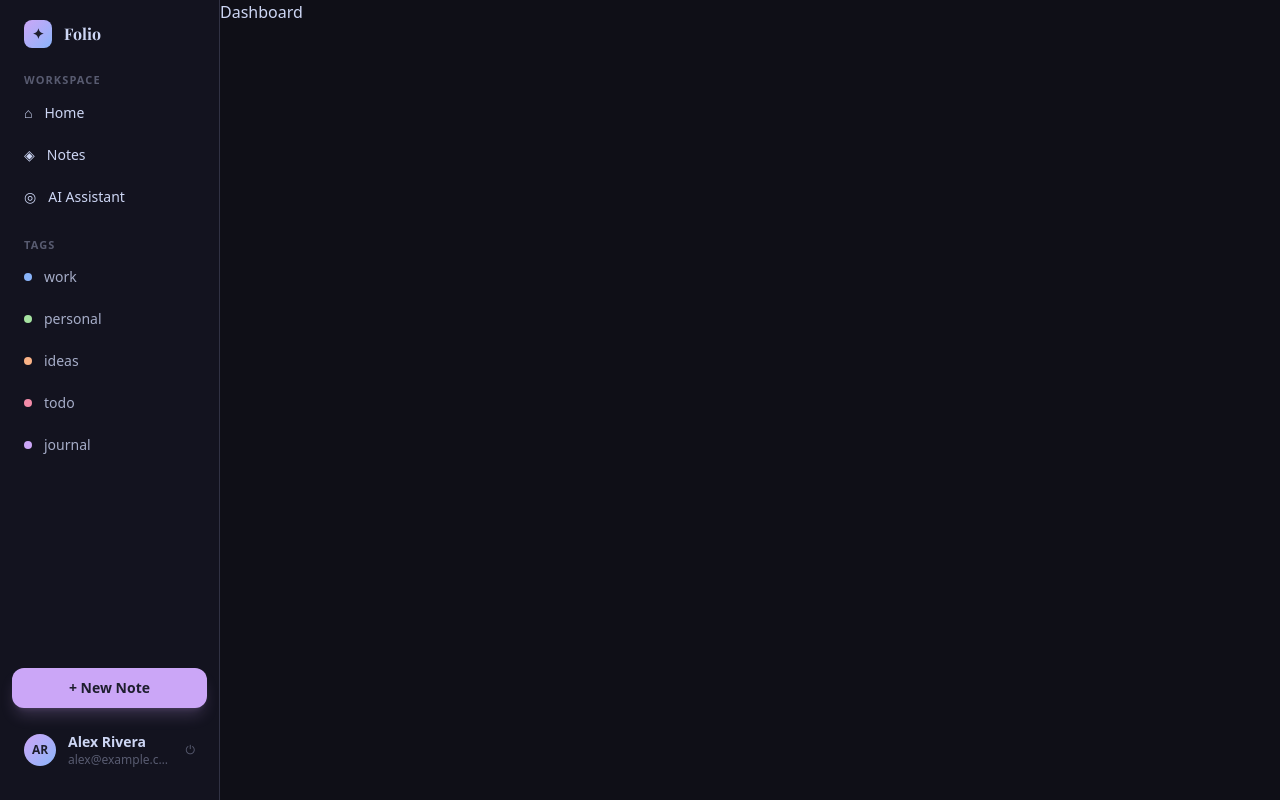
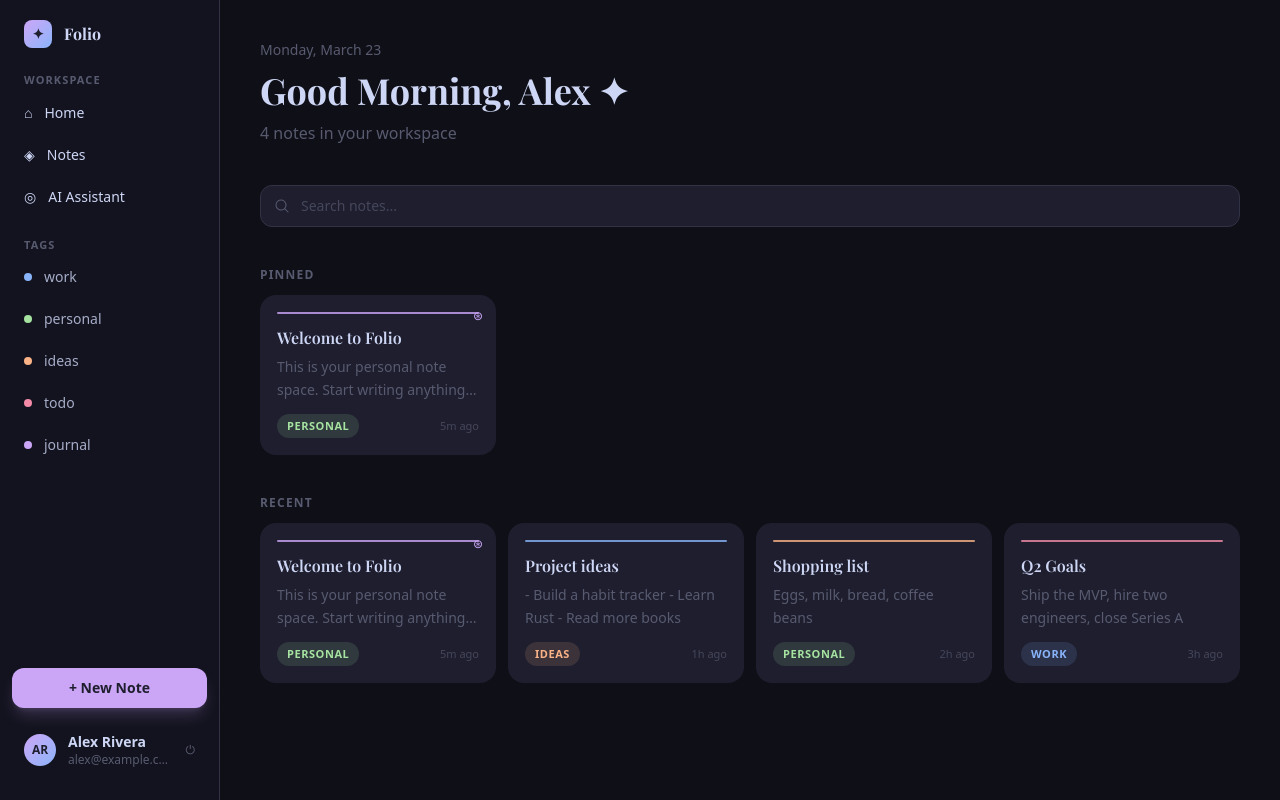
Before and after one commit to parvathy07r/Folio, a Next.js app: page /dashboard in a window 1280 px wide. Built offline with nearby package versions, Linux system fonts and the light colour scheme; a web font is replaced by a local one.

Commit message:
feat: add dashboard home page with note cards, search, pinned and recent sections

```diff
--- a/src/app/dashboard/page.tsx
+++ b/src/app/dashboard/page.tsx
@@ -1,5 +1,81 @@
-export default function DashboardPage() {
+"use client";
+
+import { getDate, getGreeting } from "@/utils";
+import { useState } from "react";
+import NoteCard from "@/components/noteCard";
+import { MOCK_NOTES } from "@/data/constants";
+
+export default function HomePage() {
+  const [search, setSearch] = useState("");
+  const pinnedNotes = MOCK_NOTES.filter((n) => n.pinned);
+  const recentNotes = [...MOCK_NOTES]
+    .sort(
+      (a, b) =>
+        new Date(b.updatedAt).getTime() - new Date(a.updatedAt).getTime(),
+    )
+    .slice(0, 4);
+
   return (
-    <div>Dashboard</div>
+    <div className="min-h-screen p-10 overflow-y-auto">
+      {/* header */}
+      <div className="mb-10">
+        <p className="text-subtle text-sm mb-2">{getDate()}</p>
+        {/* note: dynamically rende the user name  */}
+        <h1 className="font-playfair text-4xl font-bold text-text leading-tight">
+          {getGreeting()}, Alex ✦
+        </h1>
+        <p className="text-subtle text-base mt-2">
+          {MOCK_NOTES.length} notes in your workspace
+        </p>
+      </div>
+
+      {/* search */}
+      <div className="relative mb-10">
+        <svg
+          xmlns="http://www.w3.org/2000/svg"
+          viewBox="0 0 24 24"
+          fill="currentColor"
+          className="absolute w-4 h-4 top-1/2 -translate-y-1/2 left-3.5 text-subtle"
+        >
+          <path
+            fillRule="evenodd"
+            clipRule="evenodd"
+            d="M10.5 3.75a6.75 6.75 0 1 0 0 13.5 6.75 6.75 0 0 0 0-13.5ZM2.25 10.5a8.25 8.25 0 1 1 14.59 5.28l4.69 4.69a.75.75 0 1 1-1.06 1.06l-4.69-4.69A8.25 8.25 0 0 1 2.25 10.5Z"
+          />
+        </svg>
+        <input
+          className="w-full bg-card border border-border rounded-xl pl-10 pr-4 py-2.5 text-text text-sm placeholder:text-muted focus:outline-none focus:border-purple transition-colors"
+          placeholder="Search notes..."
+          value={search}
+          onChange={(e) => setSearch(e.target.value)}
+        />
+      </div>
+
+      {/* pinned */}
+      {pinnedNotes.length > 0 && (
+        <div className="mb-10">
+          <p className="text-xs font-bold tracking-widest text-subtle uppercase mb-3">
+            Pinned
+          </p>
+          <div className="grid grid-cols-[repeat(auto-fill,minmax(200px,1fr))] gap-3">
+            {pinnedNotes.map((note) => (
+              <NoteCard key={note.id} note={note} />
+            ))}
+          </div>
+        </div>
+      )}
+
+      {/* recent */}
+      <div>
+        <p className="text-xs font-bold tracking-widest text-subtle uppercase mb-3">
+          Recent
+        </p>
+        <div className="grid grid-cols-[repeat(auto-fill,minmax(200px,1fr))] gap-3">
+          {recentNotes.map((note) => (
+            <NoteCard key={note.id} note={note} />
+          ))}
+        </div>
+      </div>
+    </div>
   );
 }
--- /dev/null
+++ b/src/components/noteCard.tsx
@@ -0,0 +1,42 @@
+import { timeAgo } from "@/utils";
+import { Note } from "@/types";
+import { NOTE_ACCENT_COLORS, TAG_COLORS } from "@/data/constants";
+
+export default function NoteCard({ note }: { note: Note }) {
+  const accent = NOTE_ACCENT_COLORS[note.color] ?? NOTE_ACCENT_COLORS[0];
+  const tagColor = TAG_COLORS[note.tag] ?? "#cba6f7";
+
+  return (
+    <div className="bg-card border border-transparent hover:border-border rounded-2xl p-4 cursor-pointer transition-all hover:-translate-y-0.5 hover:shadow-xl relative overflow-hidden">
+      {/* Accent bar */}
+      <div
+        className="h-0.5 rounded-full mb-3 opacity-80"
+        style={{ background: accent }}
+      />
+      {/* Title */}
+      <p className="text-text font-playfair font-semibold text-base mb-1.5 truncate">
+        {note.title}
+      </p>
+      {/* Content preview */}
+      <p className="text-subtle text-sm leading-relaxed mb-3 line-clamp-2">
+        {note.content || "Empty note"}
+      </p>
+      {/* Footer */}
+      <div className="flex items-center justify-between">
+        <span
+          className="text-[11px] font-semibold uppercase tracking-wider px-2.5 py-1 rounded-full"
+          style={{ background: `${tagColor}22`, color: tagColor }}
+        >
+          {note.tag}
+        </span>
+        <span className="text-[11px] text-muted">
+          {timeAgo(note.updatedAt)}
+        </span>
+      </div>
+      {/* Pin indicator */}
+      {note.pinned && (
+        <span className="absolute top-3 right-3 text-purple text-xs">⊛</span>
+      )}
+    </div>
+  );
+}
--- /dev/null
+++ b/src/data/constants.ts
@@ -0,0 +1,66 @@
+import { Note } from "@/types";
+
+export const TAG_COLORS: Record<string, string> = {
+  work: "#89b4fa",
+  personal: "#a6e3a1",
+  ideas: "#fab387",
+  todo: "#f38ba8",
+  journal: "#cba6f7",
+};
+
+export const NOTE_ACCENT_COLORS = [
+  "#cba6f7",
+  "#f38ba8",
+  "#94e2d5",
+  "#fab387",
+  "#89b4fa",
+];
+
+
+export const MOCK_NOTES: Note[] = [
+  {
+    id: 1,
+    title: "Welcome to Folio",
+    content:
+      "This is your personal note space. Start writing anything you want.",
+    tag: "personal",
+    color: 0,
+    pinned: true,
+    createdAt: new Date(),
+    updatedAt: new Date(Date.now() - 60000 * 5),
+    userId: 1,
+  },
+  {
+    id: 2,
+    title: "Project ideas",
+    content: "- Build a habit tracker\n- Learn Rust\n- Read more books",
+    tag: "ideas",
+    color: 4,
+    pinned: false,
+    createdAt: new Date(),
+    updatedAt: new Date(Date.now() - 60000 * 60),
+    userId: 1,
+  },
+  {
+    id: 3,
+    title: "Shopping list",
+    content: "Eggs, milk, bread, coffee beans",
+    tag: "personal",
+    color: 3,
+    pinned: false,
+    createdAt: new Date(),
+    updatedAt: new Date(Date.now() - 60000 * 120),
+    userId: 1,
+  },
+  {
+    id: 4,
+    title: "Q2 Goals",
+    content: "Ship the MVP, hire two engineers, close Series A",
+    tag: "work",
+    color: 1,
+    pinned: false,
+    createdAt: new Date(),
+    updatedAt: new Date(Date.now() - 60000 * 200),
+    userId: 1,
+  },
+];
--- a/src/utils/index.ts
+++ b/src/utils/index.ts
@@ -20,3 +20,22 @@ export function timeAgo(date: Date): string {
   }
   return `${Math.floor(diff / 86400)}d ago`;
 }
+
+export function getDate() {
+  return new Date().toLocaleDateString("en-US", {
+    weekday: "long",
+    month: "long",
+    day: "numeric",
+  });
+}
+
+export function getGreeting(): string {
+  const hour = new Date().getHours();
+  if (hour < 12) {
+    return "Good Morning";
+  } else if (hour < 18) {
+    return "Good Afternoon";
+  } else {
+    return "Good Evening";
+  }
+}
```
